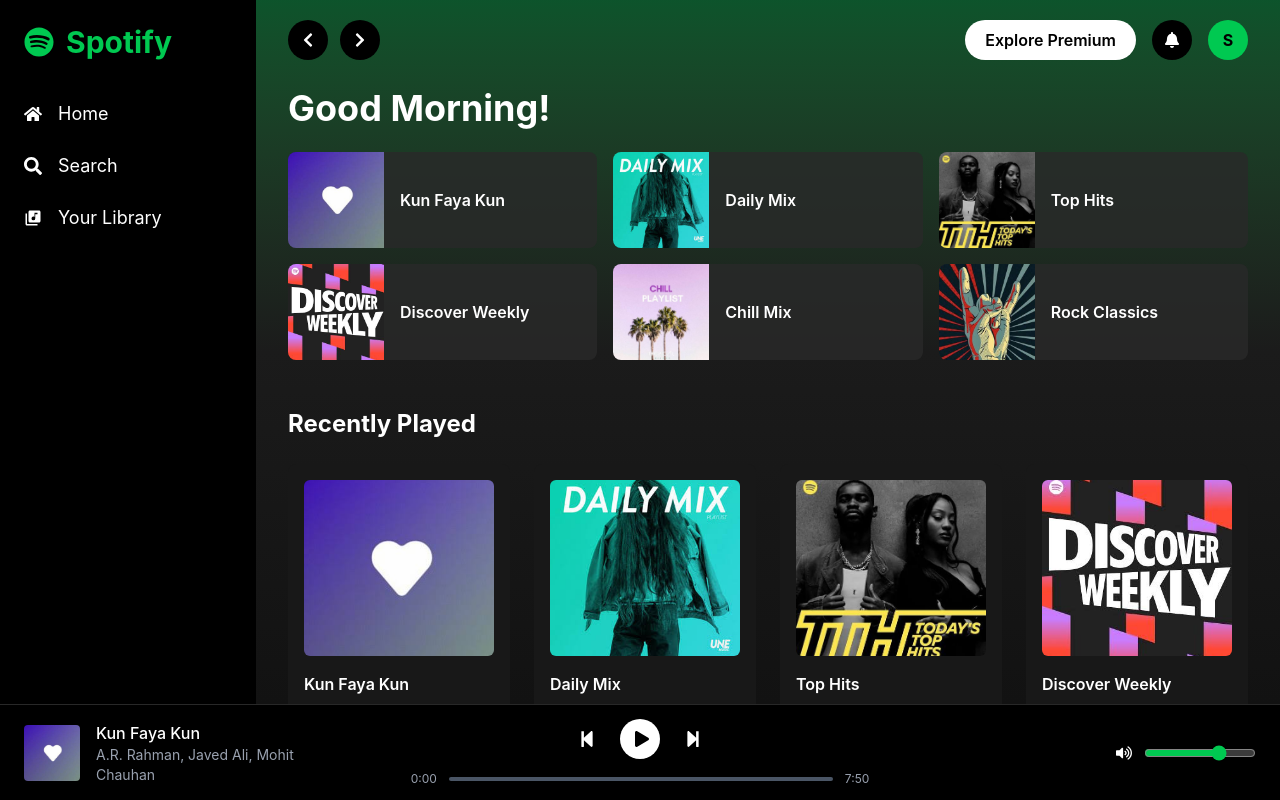
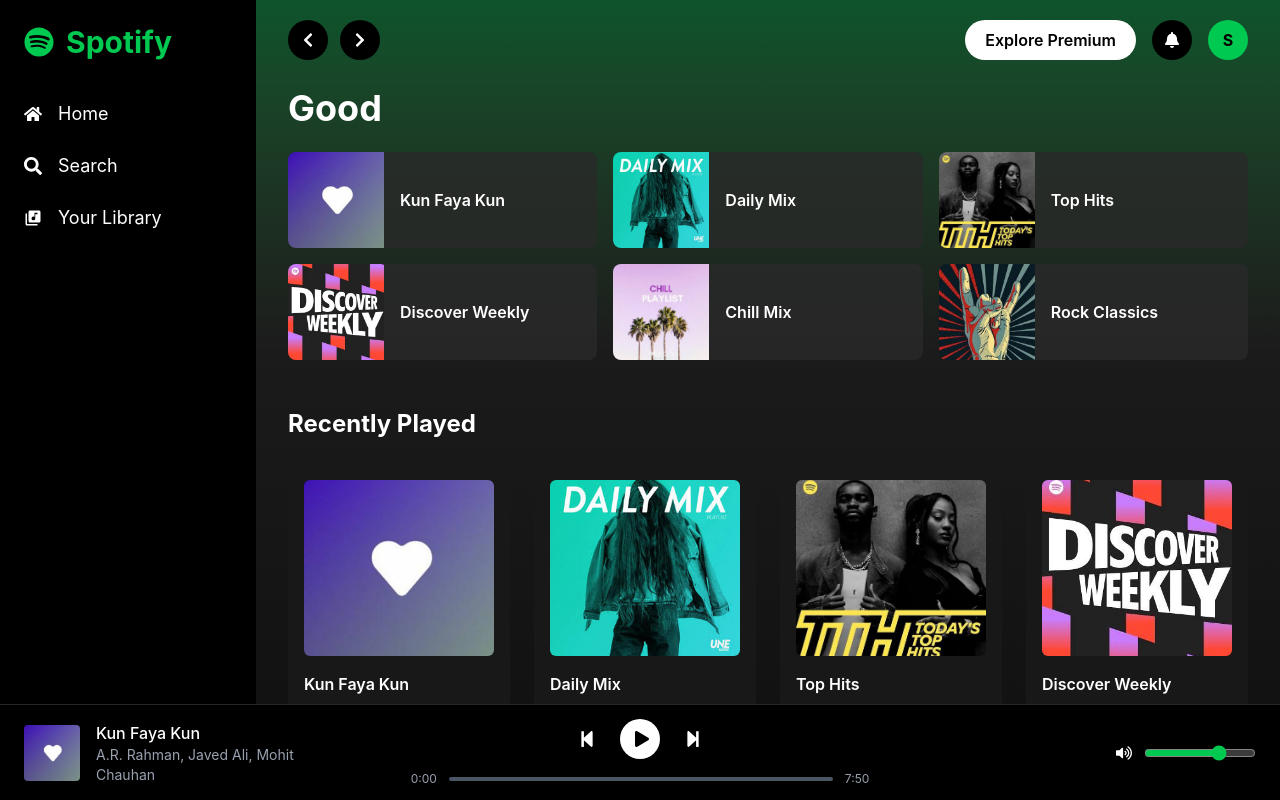
Before and after one commit to shebeebk10-hue/spotify-clone, a React (Vite) app: page / in a window 1280 px wide. Built offline with nearby package versions, Linux system fonts and the light colour scheme.

Commit message:
Updated Spotify clone UI

```diff
--- a/src/components/Greeting.jsx
+++ b/src/components/Greeting.jsx
@@ -2,7 +2,7 @@
   return (
     <div className="px-8 pt-2 pb-6">
       <h1 className="text-4xl font-bold text-white">
-        Good Morning!
+        Good
       </h1>
     </div>
   );
```
